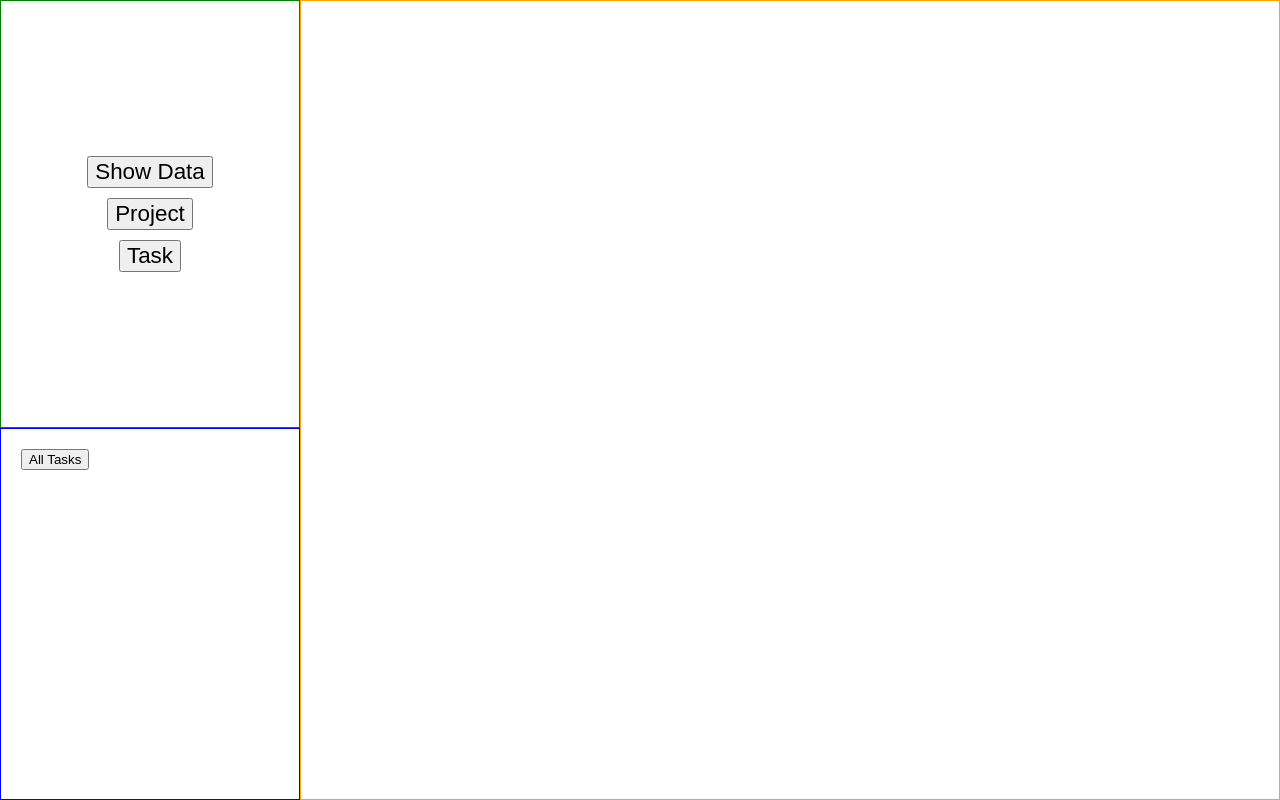
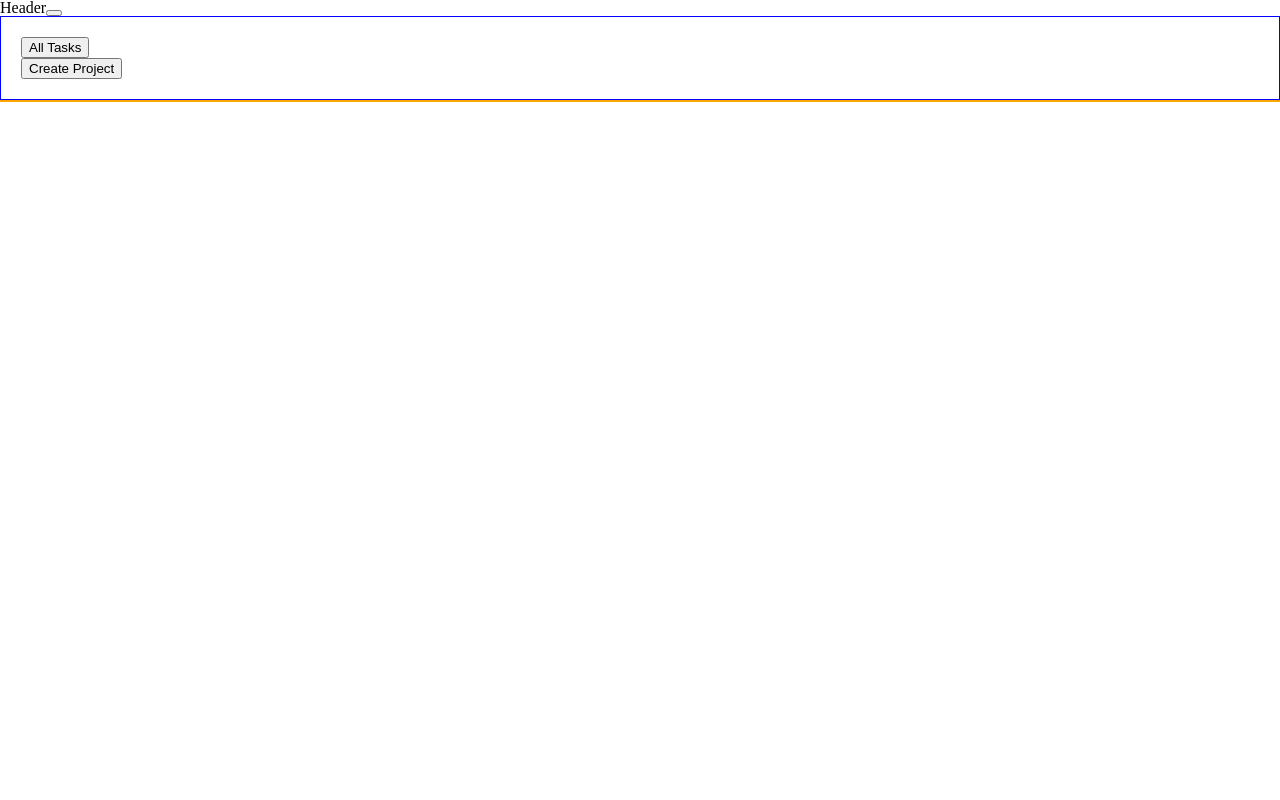
Before and after one commit to daniel-citrus/Todo-List, a website built with webpack: page src/template.html in a window 1280 px wide. Built offline with nearby package versions, Linux system fonts and the light colour scheme.

Commit message:
delete rpoject

```diff
--- a/src/scripts/domControl.js
+++ b/src/scripts/domControl.js
@@ -2,6 +2,7 @@ import { brain } from './barrel';
 
 export default function () {
     let mainContainer,
+        header,
         projectContainer,      // Displays projects
         taskContainer,         // Displays tasks for selected project
         projectButtons,        // All buttons for creating projects
@@ -14,50 +15,71 @@ export default function () {
 
     /* Initializer */
     (() => {
+        projectDisplay = createProjectForm();
+        taskDisplay = createTaskDisplay();
 
         mainContainer = document.querySelector('.main');
-        projectButtons = document.querySelectorAll("button.projectCreator");
-        taskButtons = document.querySelectorAll("button.taskCreator");
+
+        header = createHeader();
+        mainContainer.appendChild(header);
 
         projectContainer = buildElement('div', '', 'projects');
         defaultButtons = createDefaultButtons();
-        projectContainer.appendChild(defaultButtons);
+        projectContainer.appendChild(createDefaultButtons());
+        projectContainer.appendChild(createProjectCreatorButton());
         mainContainer.appendChild(projectContainer);
 
         taskContainer = buildElement('div', '', 'tasks');
         mainContainer.appendChild(taskContainer);
 
-        projectDisplay = createProjectForm();
-        taskDisplay = createTaskDisplay();
+        popperOverlay = buildElement('div', '', 'popperOverlay', 'hidden');
+        popperOverlay.addEventListener('click', (e) => {
+            if (e.target !== popperOverlay) { return; }
 
-        popperOverlay = buildElement('div', '', 'popperOverlay', 'hidden');
+            closePopper();
+        })
         mainContainer.appendChild(popperOverlay);
     })();
 
-    let displayData = document.querySelector('button.showData');
-    displayData.addEventListener('click', () => {
-        brain.showData();
-    })
+    function createHeader() {
+        let header = buildElement('header', 'Header');
 
-    projectButtons.forEach((button) => {
+        header.appendChild(createMobileNavSwitch());
+
+        return header;
+    }
+
+    function createProjectCreatorButton() {
+        let button = buildElement('button', 'Create Project', 'projectCreator');
+
         button.addEventListener('click', () => {
             openPopper(projectDisplay);
             displayProjectFormCreate();
         })
-    })
 
-    taskButtons.forEach((button) => {
+        return button;
+    }
+
+    function createMobileNavSwitch() {
+        let button = buildElement('button', '', 'mobileNavSwitch');
+
+        button.addEventListener('click', () => {
+
+        })
+
+        return button;
+    }
+
+    function createTaskCreatorButton() {
+        let button = buildElement('button', 'Create Task', 'taskCreator');
+
         button.addEventListener('click', () => {
             if (currentProject == null) { return; }
             openTaskDisplayCreate();
         })
-    })
 
-    popperOverlay.addEventListener('click', (e) => {
-        if (e.target !== popperOverlay) { return; }
-
-        closePopper();
-    })
+        return button;
+    }
 
     function closePopper() {
         popperOverlay.classList.add('hidden');
@@ -235,7 +257,14 @@ export default function () {
         }
 
         project.remove();
-        defaultButtons.firstChild.click();
+
+        if (currentProject !== projectKey) { return true; }
+
+        let projectButton = document.querySelector(`.projects .defaultButtons button`);
+
+        if (projectButton) {
+            projectButton.click();
+        }
 
         return true;
     }
@@ -730,7 +759,7 @@ export default function () {
     }
 
     function deleteTask(taskID) {
-        if (!brain.deleteTask(taskID)) {return};
+        if (!brain.deleteTask(taskID)) { return };
 
         let task = taskContainer.querySelector(`.task[data-id="${taskID}"]`);
 
--- a/src/scripts/taskList.js
+++ b/src/scripts/taskList.js
@@ -1,3 +1,4 @@
+
 export default function TaskList() {
     let tasks = [];
 
--- a/src/style/style.scss
+++ b/src/style/style.scss
@@ -154,31 +154,8 @@ table {
     }
 }
 
-.controls {
-    grid-area: controls;
-    border: 1px solid green;
-
-    display: flex;
-    flex-flow: column nowrap;
-    justify-content: center;
-    align-items: center;
-    gap: 10px;
-
-    button {
-        font-size: 1.4rem;
-    }
-}
-
 .hidden {
     display: none;
-}
-
-.main {
-    display: grid;
-    grid-template:
-        "controls tasks"
-        "projects tasks" / minmax(300px, 300px) auto;
-    height: 100%;
 }
 
 .popperOverlay {
--- a/src/template.html
+++ b/src/template.html
@@ -9,11 +9,6 @@
 
     <body>
         <div class="main">
-            <div class="controls">
-                <button class="showData">Show Data</button>
-                <button class="projectCreator">Project</button>
-                <button class="taskCreator">Task</button>
-            </div>
         </div>
     </body>
 
```
Also changed, not shown: dist/bundle.js, dist/index.html, dist/main.css.
